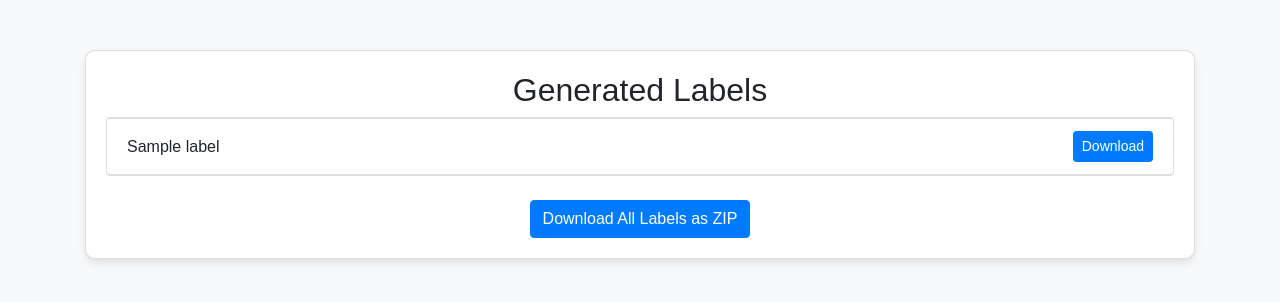
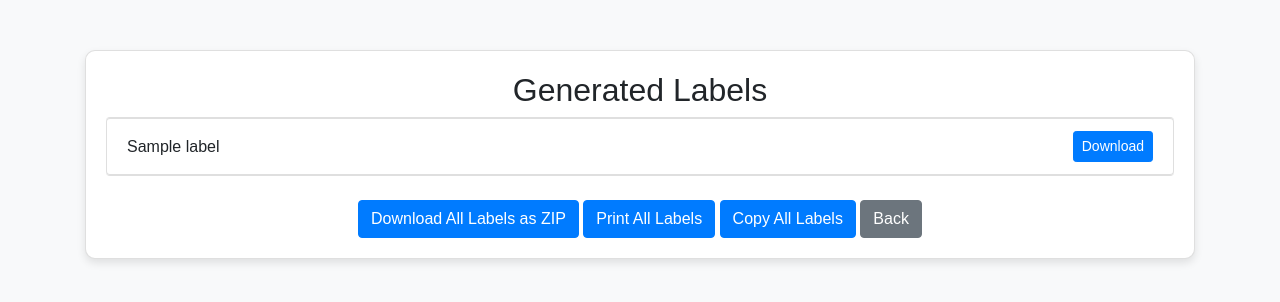
Before and after one commit to RaheelArif/germany-app, a Flask app: template templates/result.html in a window 1280 px wide. Shown: the top 302 px of the page. Run offline with Flask 3, Linux system fonts and the light colour scheme; the template is opened without the code that fills it: most values are stand-ins (such as "Sample title", 1, 10 or a date in 2020); some libraries are stand-ins or nearby versions.

Commit message:
Add back button and copy labels functionality

```diff
--- a/templates/result.html
+++ b/templates/result.html
@@ -31,6 +31,14 @@
             background-color: #0056b3;
             border-color: #004085;
         }
+        .btn-secondary {
+            background-color: #6c757d;
+            border-color: #6c757d;
+        }
+        .btn-secondary:hover {
+            background-color: #5a6268;
+            border-color: #545b62;
+        }
     </style>
 </head>
 <body>
@@ -47,8 +55,25 @@
             </ul>
             <div class="text-center mt-4">
                 <a href="/download_all" class="btn btn-primary">Download All Labels as ZIP</a>
+                <a href="/print_all_labels" class="btn btn-primary">Print All Labels</a>
+                <button class="btn btn-primary" onclick="copyLabels()">Copy All Labels</button>
+                <a href="/" class="btn btn-secondary">Back</a>
             </div>
         </div>
     </div>
+    <script>
+        function copyLabels() {
+            fetch('/extract_labels')
+                .then(response => response.json())
+                .then(data => {
+                    const textToCopy = data.join(', ');
+                    navigator.clipboard.writeText(textToCopy).then(function() {
+                        alert('Labels copied to clipboard!');
+                    }, function(err) {
+                        console.error('Could not copy text: ', err);
+                    });
+                });
+        }
+    </script>
 </body>
 </html>
```
